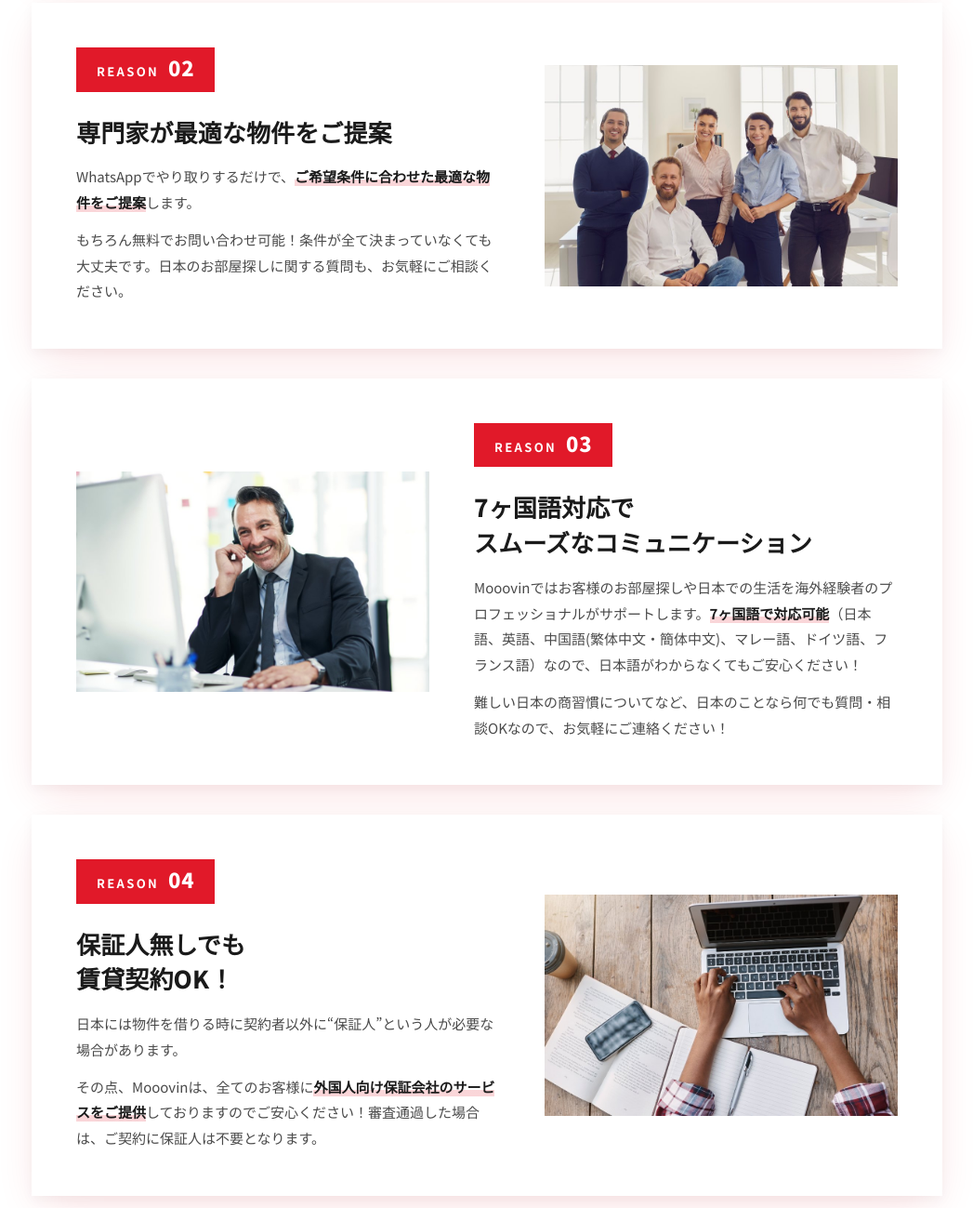
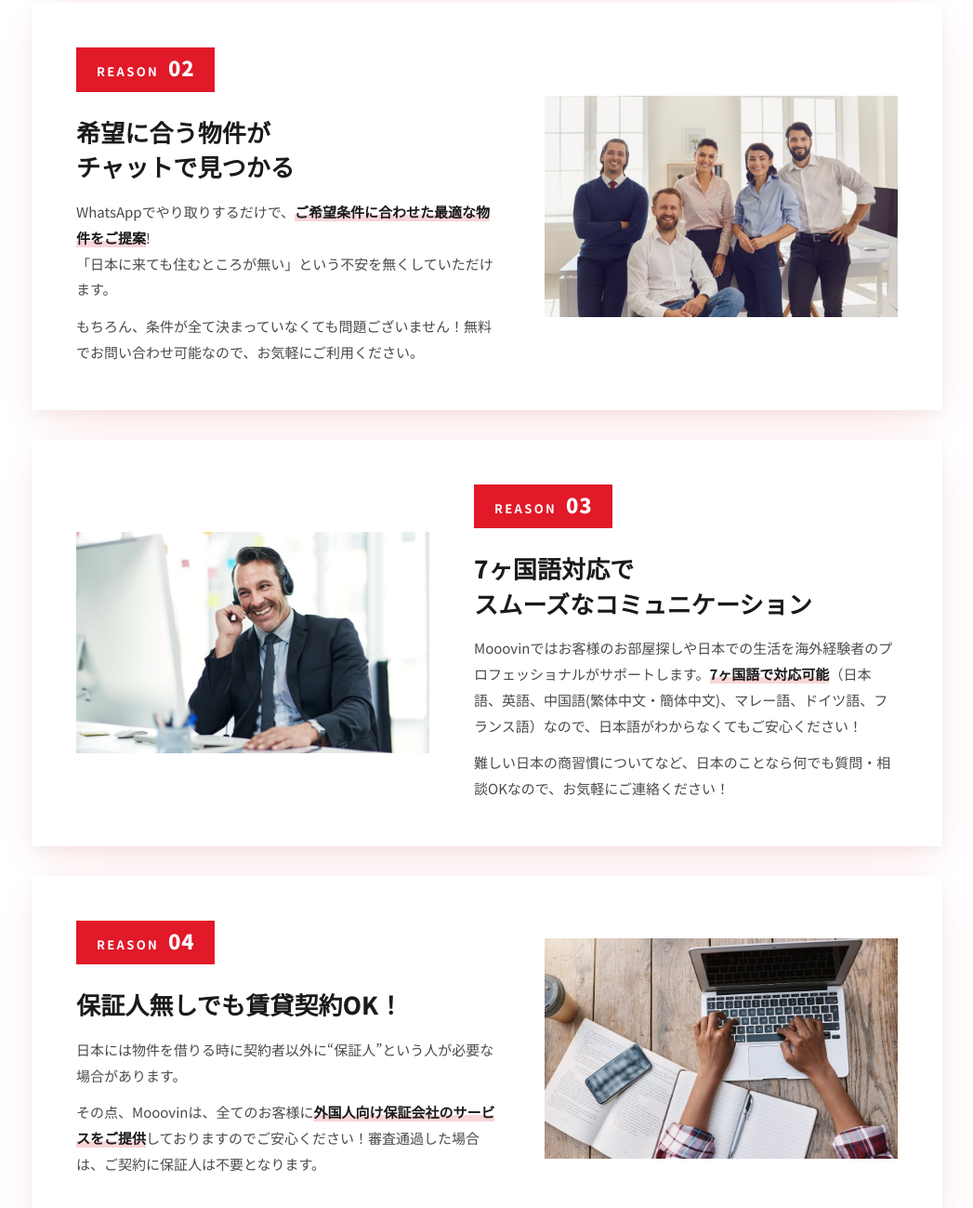
Before and after one commit to RB-Kawano/mooovin-whatsapp-testlp, a plain HTML site: page index.html in a window 1280 px wide. Shown: the part 2708-4007 px from the top of the page at 93% size, without its empty margins (116-1163 px from the left). Drawn offline with Linux system fonts and the light colour scheme.

Commit message:
Update index.html

```diff
--- a/index.html
+++ b/index.html
@@ -1148,9 +1148,9 @@ section { padding: 80px 0; }
             <span class="reason-badge-label">REASON</span>
             <span class="reason-badge-digit">02</span>
           </div>
-          <h3 class="reason-title">専門家が最適な物件をご提案</h3>
-          <p class="reason-desc">WhatsAppでやり取りするだけで、<span class="highlight">ご希望条件に合わせた最適な物件をご提案</span>します。</p>
-          <p class="reason-desc">もちろん無料でお問い合わせ可能！条件が全て決まっていなくても大丈夫です。日本のお部屋探しに関する質問も、お気軽にご相談ください。</p>
+          <h3 class="reason-title">希望に合う物件が<br>チャットで見つかる</h3>
+          <p class="reason-desc">WhatsAppでやり取りするだけで、<span class="highlight">ご希望条件に合わせた最適な物件をご提案</span>!<br>「日本に来ても住むところが無い」という不安を無くしていただけます。</p>
+          <p class="reason-desc">もちろん、条件が全て決まっていなくても問題ございません！無料でお問い合わせ可能なので、お気軽にご利用ください。</p>
         </div>
         <div class="reason-visual">
           <img src="./images/reason-02.png" alt="Mooovinの専門スタッフチーム">
@@ -1180,7 +1180,7 @@ section { padding: 80px 0; }
             <span class="reason-badge-label">REASON</span>
             <span class="reason-badge-digit">04</span>
           </div>
-          <h3 class="reason-title">保証人無しでも<br>賃貸契約OK！</h3>
+          <h3 class="reason-title">保証人無しでも賃貸契約OK！</h3>
           <p class="reason-desc">日本には物件を借りる時に契約者以外に&ldquo;保証人&rdquo;という人が必要な場合があります。</p>
           <p class="reason-desc">その点、Mooovinは、全てのお客様に<span class="highlight">外国人向け保証会社のサービスをご提供</span>しておりますのでご安心ください！審査通過した場合は、ご契約に保証人は不要となります。</p>
         </div>
```
